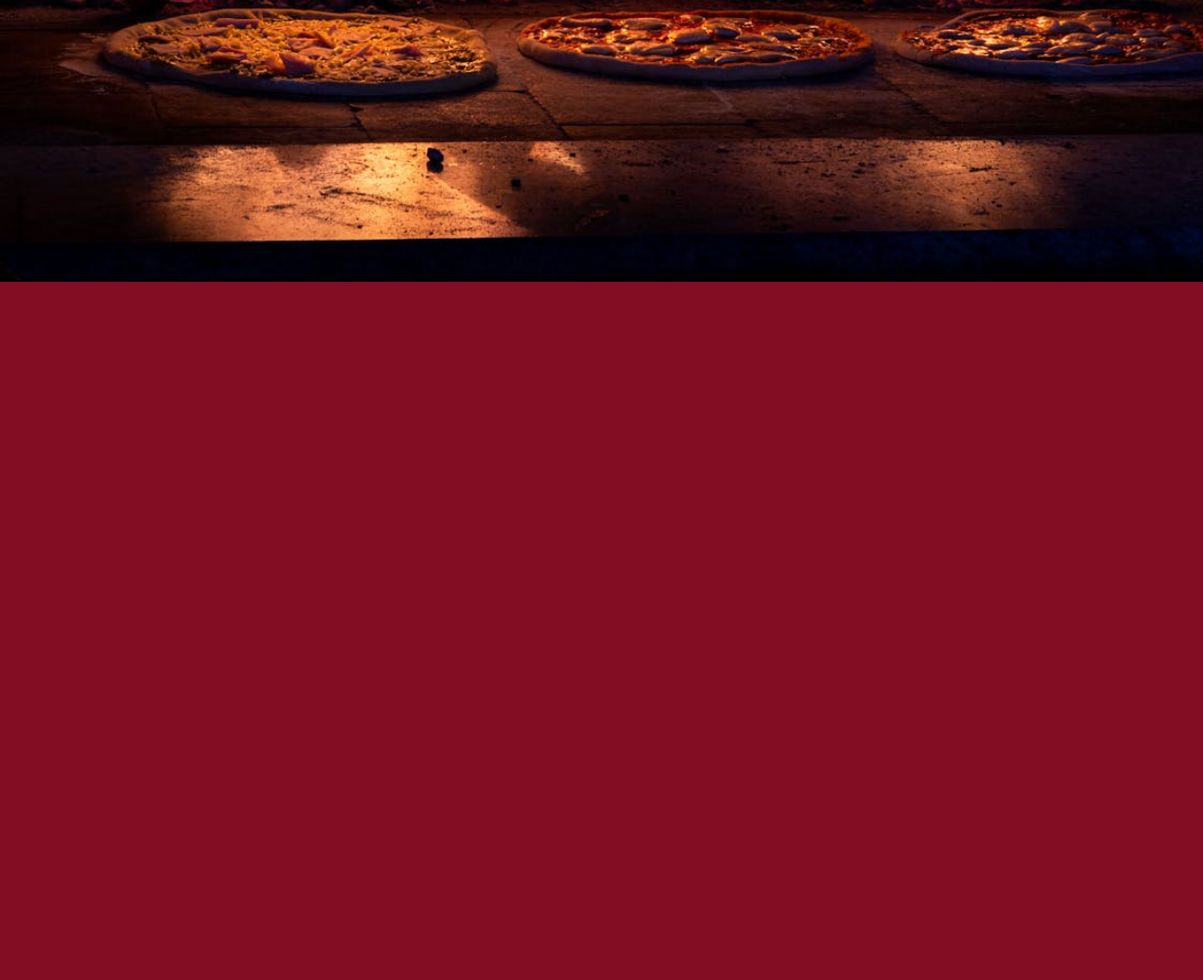
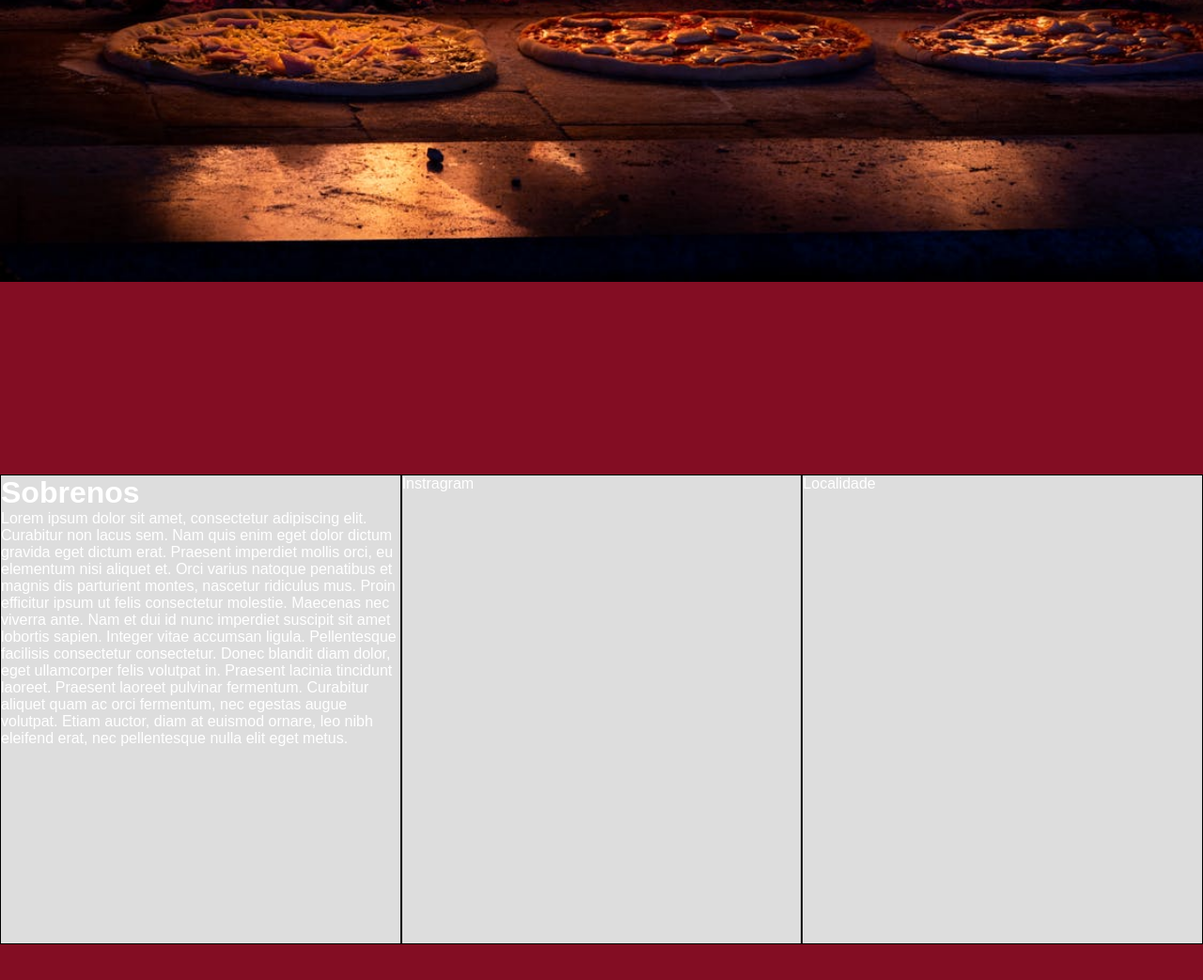
Before and after one commit to DaanielDaSilva/Trabalho-web, a plain HTML site: page index.html in a window 1280 px wide. Shown: the part 655-1698 px from the top of the page at 94% size. Before the commit the page ends 955 px from the top, so only its background shows below. Drawn offline with Linux system fonts and the light colour scheme.

Commit message:
atualizei

```diff
--- a/assets/css/styles.css
+++ b/assets/css/styles.css
@@ -132,11 +132,22 @@ body{
   }
 
 
-.box {
+.container2 {
+    width: 100%;
+    height: 920px;
+
+
+    display: flex;
+    flex-direction: row;
+    justify-content: space-around;
+    align-items: center;
+}
+
+.fundo2 {
     background-color: #ddd;
-    border: 1px solid green;
-    width: 60px;
-    height: 60px;
+    border: 1px solid black;
+    width: 500px;
+    height: 500px;
 }
 
 @media screen and (max-width: 768px){
--- a/index.html
+++ b/index.html
@@ -46,6 +46,14 @@
             </div>
         </div>
 
+        <div class="container2" tabindex="0" onclick="closeSidebar()" class="content" id="content">
+
+            <div class="fundo2"><h1>Sobrenos </h1><p>Lorem ipsum dolor sit amet, consectetur adipiscing elit. Curabitur non lacus sem. Nam quis enim eget dolor dictum gravida eget dictum erat. Praesent imperdiet mollis orci, eu elementum nisi aliquet et. Orci varius natoque penatibus et magnis dis parturient montes, nascetur ridiculus mus. Proin efficitur ipsum ut felis consectetur molestie. Maecenas nec viverra ante. Nam et dui id nunc imperdiet suscipit sit amet lobortis sapien. Integer vitae accumsan ligula. Pellentesque facilisis consectetur consectetur. Donec blandit diam dolor, eget ullamcorper felis volutpat in. Praesent lacinia tincidunt laoreet. Praesent laoreet pulvinar fermentum. Curabitur aliquet quam ac orci fermentum, nec egestas augue volutpat. Etiam auctor, diam at euismod ornare, leo nibh eleifend erat, nec pellentesque nulla elit eget metus.</p></div>
+            <div class="fundo2">Instragram</div>
+            <div class="fundo2">Localidade</div>
+
+        </div>
+
 
 </body>
 
```
